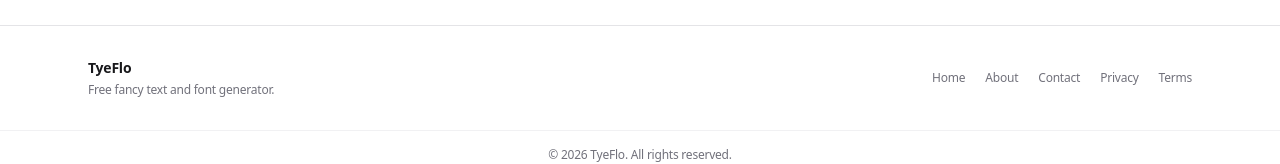
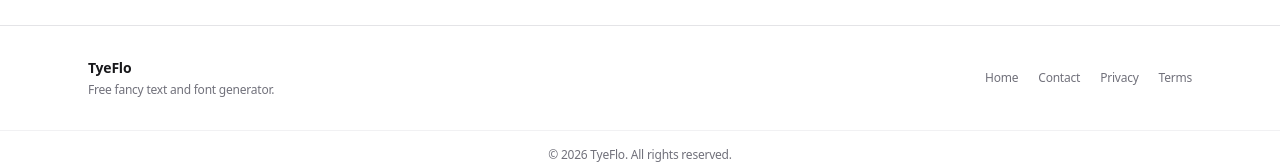
Before and after one commit to itsseoboy/tyeflo, a Next.js app: page /terms in a window 1280 px wide. Shown: the part 934-1098 px from the top of the page. Built offline with nearby package versions, Linux system fonts and the light colour scheme.

Commit message:
About section Fixed

```diff
--- a/src/components/footer.tsx
+++ b/src/components/footer.tsx
@@ -24,13 +24,6 @@ export function Footer() {
             className="transition-colors hover:text-foreground"
           >
             Home
-          </Link>
-
-          <Link
-            href="/about"
-            className="transition-colors hover:text-foreground"
-          >
-            About
           </Link>
 
           <Link
```
